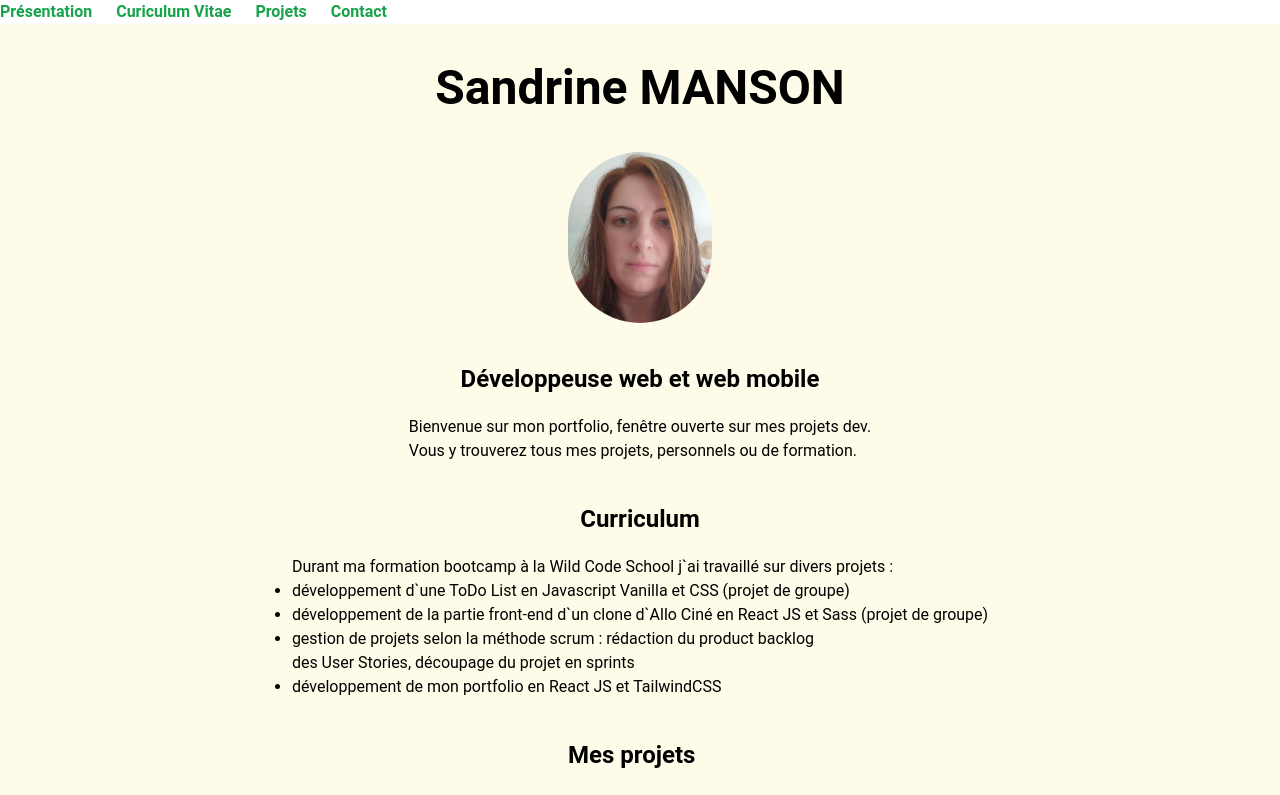
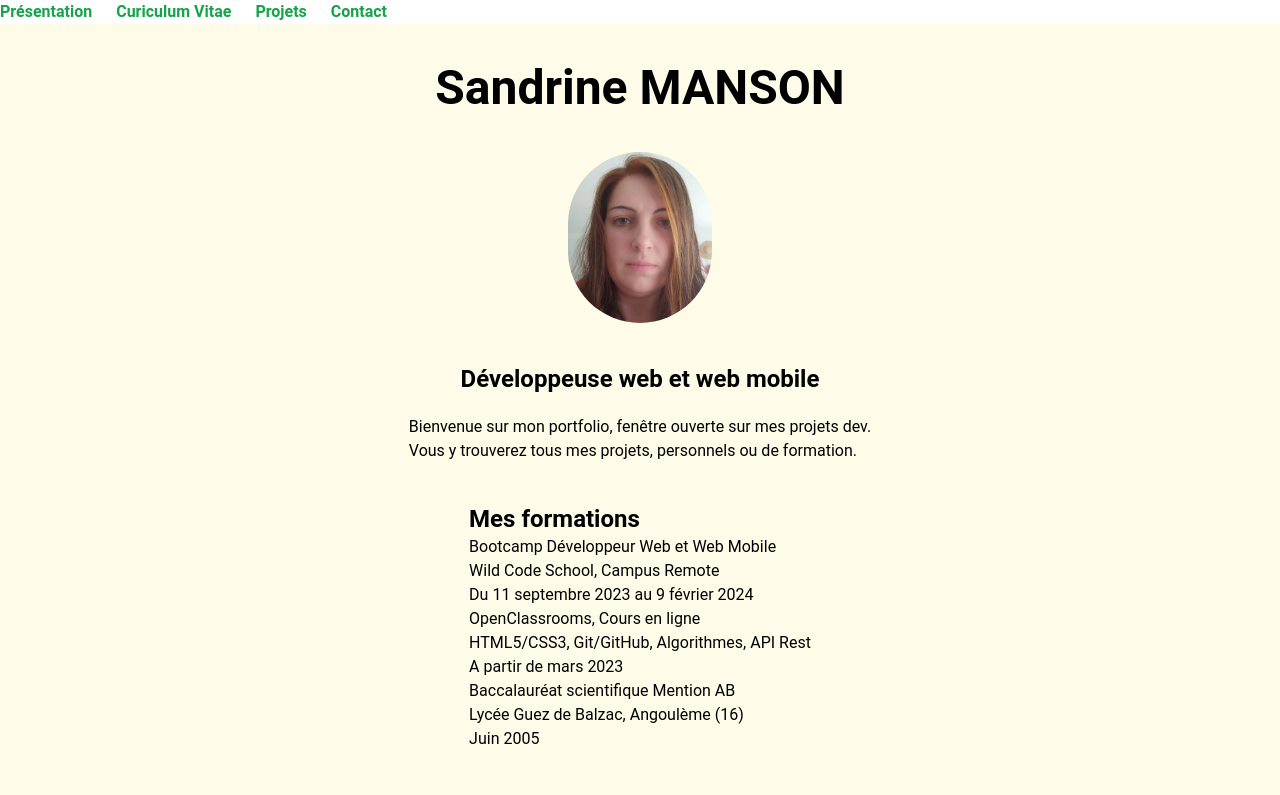
Before and after one commit to SandrineM-design/SandrineM-design.github.io, a React (Vite) app: page / in a window 1280 px wide. Shown: the top 795 px of the page. Built offline with nearby package versions, Linux system fonts and the light colour scheme.

Commit message:
update presentation component

```diff
--- a/src/components/Presentation.jsx
+++ b/src/components/Presentation.jsx
@@ -4,6 +4,7 @@ import Projects from "./Projects";
 import Hobbies from "./Hobbies";
 import Skills from "./Skills";
 import Contact from "../pages/Contact";
+import Education from "./Education";
 
 function Presentation() {
   return (
@@ -23,6 +24,7 @@ function Presentation() {
         Bienvenue sur mon portfolio, fenêtre ouverte sur mes projets dev. <br />
         Vous y trouverez tous mes projets, personnels ou de formation. <br />
       </p>
+      <Education />
       <Curiculum />
       <Projects />
       <Skills />
```
